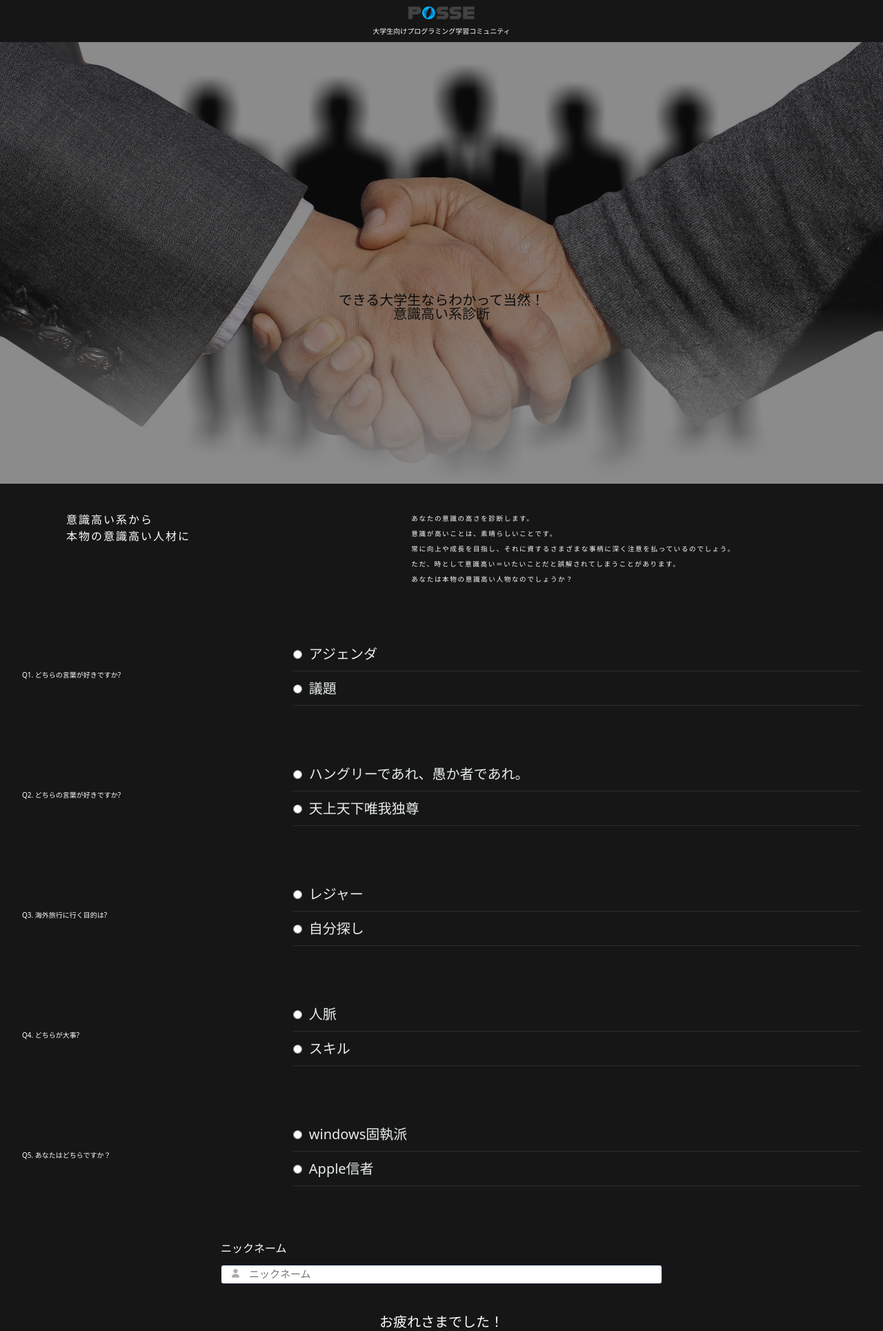
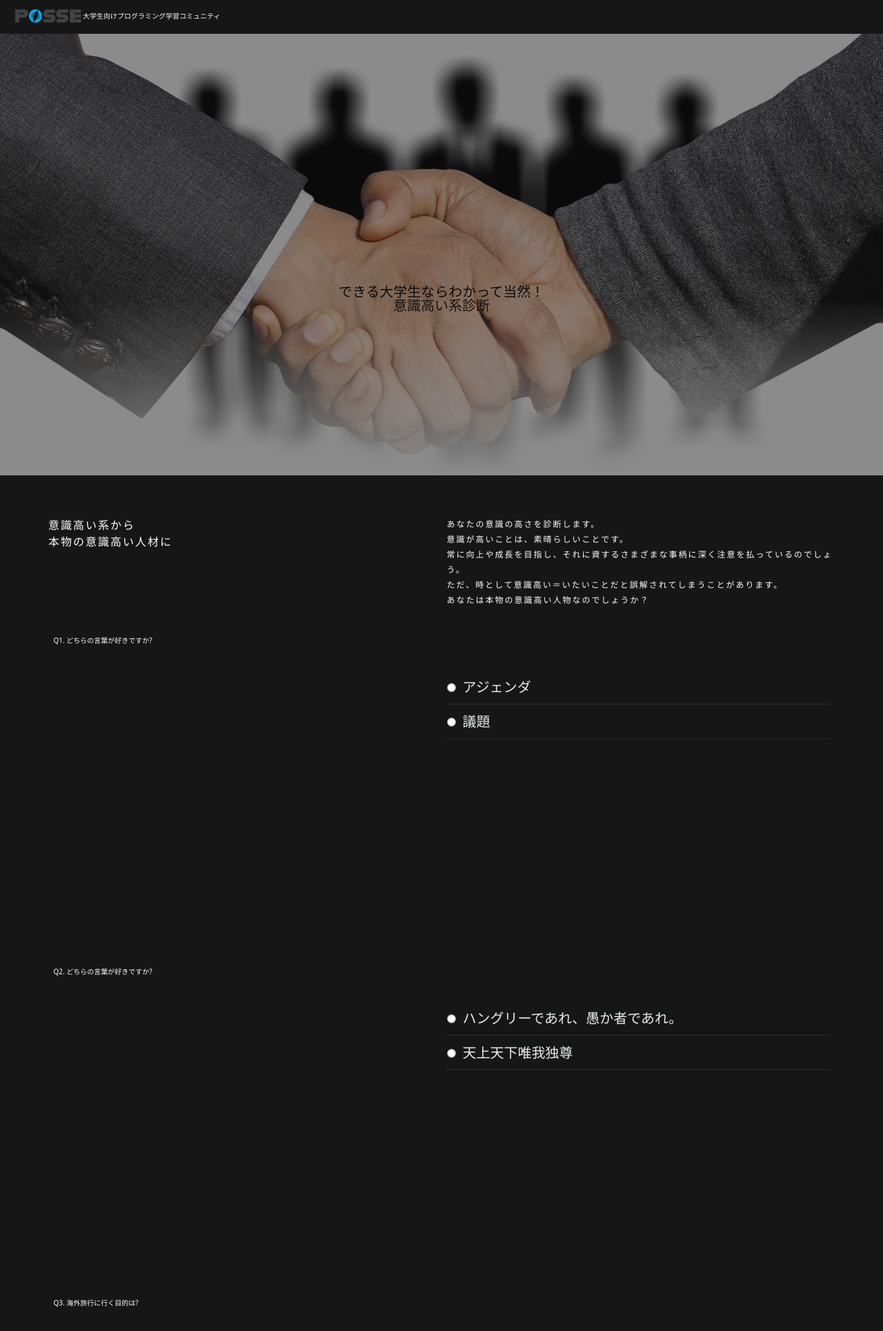
Before and after one commit to posse-ap/posse1-hackathon-202202-team2H, a PHP site: page / in a window 1280 px wide. Shown: the top 1929 px of the page at 69% size. Run offline with PHP 8.4, Linux system fonts and the light colour scheme; data comes from the database, SQL or seed files in the repository; some libraries are stand-ins or nearby versions.

Commit message:
topページのスタイルを調整

```diff
--- a/www/html/css/style.css
+++ b/www/html/css/style.css
@@ -28,9 +28,6 @@ html {
 } */
 li {
 	list-style: none;
-}
-.section {
-	margin: 40px 0;
 }
 
 /* end od common */
@@ -73,7 +70,9 @@ li {
 
 /* header */
 .header_container {
-	text-align: center;
+	padding: 10px 20px;
+	display: flex;
+	align-items: center;
 	/* outline: var(--main-outline); */
 	padding-top: 8px;
 	background-color: var(--main-toppage-color);
@@ -120,6 +119,7 @@ footer {
   width: 100%;
   position: relative;
   color: #000;
+  margin-bottom: 20px;
 
 }
 .first_view::after {
@@ -139,18 +139,13 @@ footer {
 width: 100%;
 font-size: 2rem;
 line-height: 2rem;
-margin: 0;;
+margin: 0;
 }
 .diag_desc{
-	display: flex;
-	width: 85%;
-	margin: 40px auto;
+	padding:  40px 0;
 }
 .diag_desc p{
 text-align: left;
-}
-.diag_deac_title{
-	width: 40%;
 }
 .diag_deac_title p{
 	font-size: 1.6rem;
@@ -160,11 +155,10 @@ text-align: left;
 .diag_deac_detail{
 	/* outline: var(--main-outline); */
 	text-align: left;
-	width: 60%;
 }
 .diag_deac_detail p{
 	font-size: 1.2rem;
-	transform: scale(0.8);
+	/* transform: scale(0.8); */
 /* transform-origin:0 0; */
 line-height: 2.2rem;
 letter-spacing: .2rem;
@@ -175,15 +169,12 @@ letter-spacing: .2rem;
 /* question */
 .question {
 	/* outline: var(--main-outline); */
-	padding: 32px;
-	display: flex;
-	align-items: center;
+	height: 60vh;
 	transition: .3s ease;
 }
 
 .question_stmt {
 	/* outline: var(--main-outline); */
-	width: 30%;
 	opacity: 0;
 	transition: .5s;
 	transform: translateX(50px);
@@ -194,6 +185,16 @@ letter-spacing: .2rem;
 	transform: none;
 }
 
+.question_choices {
+	opacity: 0;
+	transition: 1s;
+	transform: translateY(50px);
+}
+
+.question_choices.show {
+	opacity: 1;
+}
+
 .question_stmt p {
 	/* font-size: 1.2rem; */
 	text-align: left;
@@ -202,19 +203,9 @@ letter-spacing: .2rem;
 .question ul {
 	padding: 0;
 	/* outline: var(--main-outline); */
-	width: 70%;
-	margin-left: 40px;
 	display: flex;
 	flex-direction: column;
 	/* flex-direction: column; */
-	opacity: 0;
-	transition: 1s;
-	transform: translateY(50px);
-}
-
-.question ul.show {
-	opacity: 1;
-	transform: none;
 }
 
 .question ul li {
--- a/www/html/index.php
+++ b/www/html/index.php
@@ -36,12 +36,14 @@ $questions = getAllQuestions($db);
             <br>意識高い系診断
         </h1>
     </div>
-    <div class="diag_desc section">
-    <div class='diag_deac_title'>
+    <div class="diag_desc section container">
+        <div class="row">
+            <div class='diag_deac_title col-md-6'>
                 <p>意識高い系から
-             <br>本物の意識高い人材に</p>
+                    <br>本物の意識高い人材に
+                </p>
             </div>
-        <div class='diag_deac_detail'>
+            <div class='diag_deac_detail col-md-6'>
                 <!-- <p>なかなか友達と意見が合わない。
          <br>自宅には読んでいない本が積読されている。</p>
         <p>今とは違うあなたになるために。
@@ -59,14 +61,18 @@ $questions = getAllQuestions($db);
                 </p>
             </div>
         </div>
+
+    </div>
     <form action="" method="POST">
         <input type="hidden" name="token" value="<?= htmlspecialchars($_SESSION['token'], ENT_QUOTES) ?>">
         <?php foreach ($questions as $question) : ?>
-        <div class="question">
+            <div class="question container">
                 <input type="hidden" name="ids[]" value="<?= $question['id'] ?>">
-            <div class="question_stmt">
+                <div class="row">
+                    <div class="question_stmt col-md-6">
                         <p>Q<?= $question['id'] ?>. <?= $question['title'] ?></p>
                     </div>
+                    <div class="question_choices col-md-6">
                         <ul>
                             <?php $choices = getChoices($db, $question['id']);
                             ?>
@@ -77,6 +83,10 @@ $questions = getAllQuestions($db);
                             <?php endforeach; ?>
 
                         </ul>
+                    </div>
+                </div>
+
+
             </div>
         <?php endforeach; ?>
 
--- a/www/html/scriptindex.js
+++ b/www/html/scriptindex.js
@@ -4,7 +4,7 @@ document.addEventListener('scroll', () => {
     for (var i = 0; i < scrollers.length; i++) {
         const elementDistance = scrollers[i].getBoundingClientRect().top + scrollers[i].clientHeight * .6;
         const qutestionTitle = scrollers[i].querySelector('.question_stmt');
-        const questionChoices = scrollers[i].querySelector('ul');
+        const questionChoices = scrollers[i].querySelector('.question_choices');
 
         if (i === 1) {
             console.log(elementDistance);
@@ -14,6 +14,5 @@ document.addEventListener('scroll', () => {
             questionChoices.classList.add('show');
             // scrollers[i].classList.add('show');
         }
-
     }
 });
```
Lines whose indentation alone changed are shown as unchanged.
